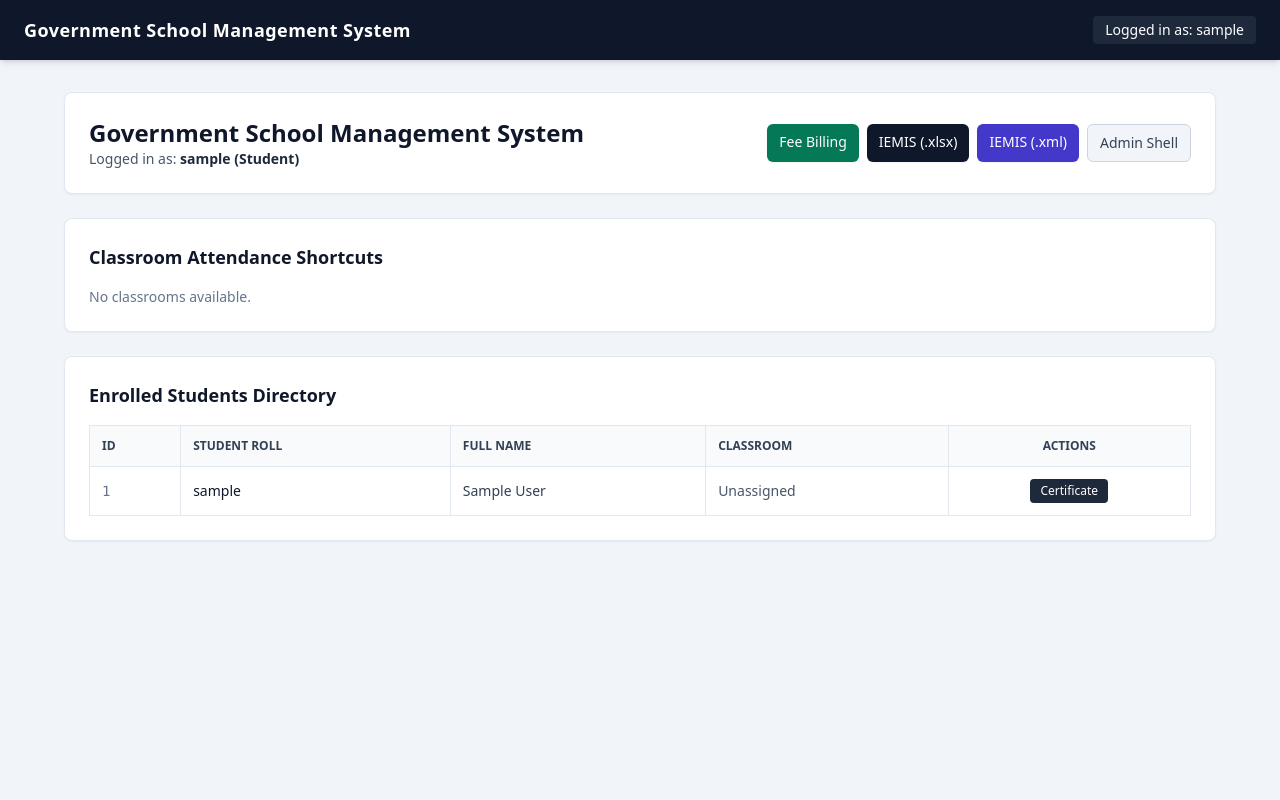
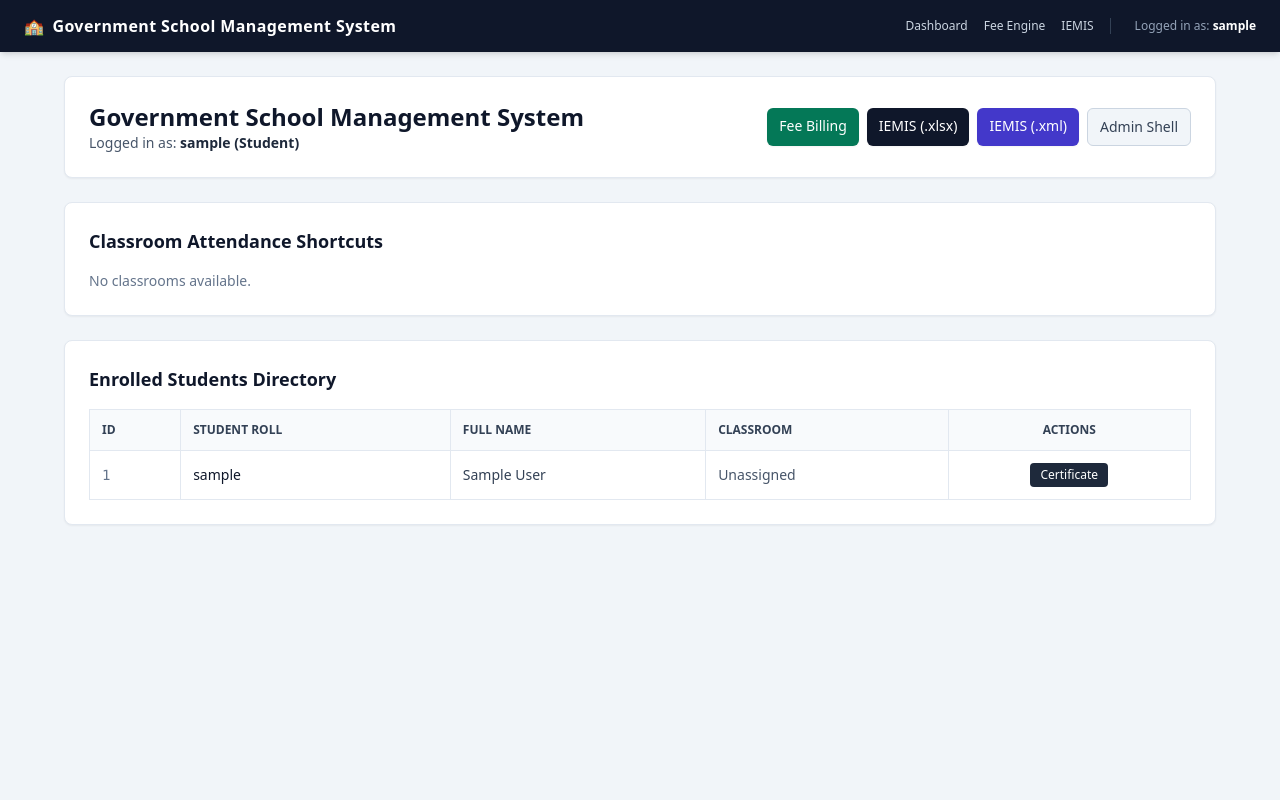
Before and after one commit to akarshanpoudel/gov-school-management-nepal, a Django app: page / in a window 1280 px wide. Run offline with Django 5.2, Linux system fonts and the light colour scheme; the visitor is signed in with stand-in values (Sample User, id 1); data comes from the database, SQL or seed files in the repository; data that the repository does not hold is empty; some libraries are stand-ins or nearby versions.

Commit message:
feat(templates): enhance base and attendance entry templates for improved layout and functionality

```diff
--- a/templates/academics/attendance_entry.html
+++ b/templates/academics/attendance_entry.html
@@ -1,4 +1,5 @@
 {% extends 'base.html' %}
+{% load academics_extras %}
 
 {% block content %}
 <div class="max-w-4xl mx-auto bg-white p-6 rounded-lg shadow-sm border border-slate-200">
--- a/templates/base.html
+++ b/templates/base.html
@@ -3,19 +3,38 @@
 <head>
     <meta charset="UTF-8">
     <meta name="viewport" content="width=device-width, initial-scale=1.0">
-    <title>Government School Management System</title>
-    <!-- Tailwind CSS CDN -->
+    <title>{% block title %}Government School Management System{% endblock %}</title>
     <script src="https://cdn.tailwindcss.com"></script>
 </head>
-<body class="bg-slate-100 text-slate-800 font-sans min-h-screen">
-    <nav class="bg-slate-900 text-white px-6 py-4 flex justify-between items-center shadow-md">
-        <h1 class="text-lg font-bold tracking-wide">Government School Management System</h1>
-        {% if user.is_authenticated %}
-            <span class="text-sm bg-slate-800 px-3 py-1 rounded">Logged in as: {{ user.username }}</span>
-        {% endif %}
+<body class="bg-slate-100 min-h-screen flex flex-col font-sans">
+
+    <!-- Top Navigation Bar -->
+    <nav class="bg-slate-900 text-white px-6 py-3.5 flex justify-between items-center shadow-md">
+        <!-- Clickable Brand Title -->
+        <a href="{% url 'core:dashboard' %}" class="text-base font-bold tracking-wide hover:text-slate-300 transition flex items-center gap-2">
+            <span>🏫</span> Government School Management System
+        </a>
+
+        <!-- Right Side Nav Items -->
+        <div class="flex items-center gap-6 text-xs">
+            <div class="flex items-center gap-4 border-r border-slate-700 pr-4">
+                <a href="{% url 'core:dashboard' %}" class="text-slate-300 hover:text-white transition font-medium">Dashboard</a>
+                <a href="{% url 'fees:dashboard' %}" class="text-slate-300 hover:text-white transition font-medium">Fee Engine</a>
+                <a href="{% url 'academics:export_iemis' %}" class="text-slate-300 hover:text-white transition font-medium">IEMIS</a>
+            </div>
+
+            {% if user.is_authenticated %}
+            <div class="text-slate-400">
+                Logged in as: <strong class="text-white">{{ user.username }}</strong>
+            </div>
+            {% endif %}
+        </div>
     </nav>
-    <main class="p-8">
+
+    <!-- Main Container -->
+    <main class="flex-1 p-6">
         {% block content %}{% endblock %}
     </main>
+
 </body>
 </html>
```
